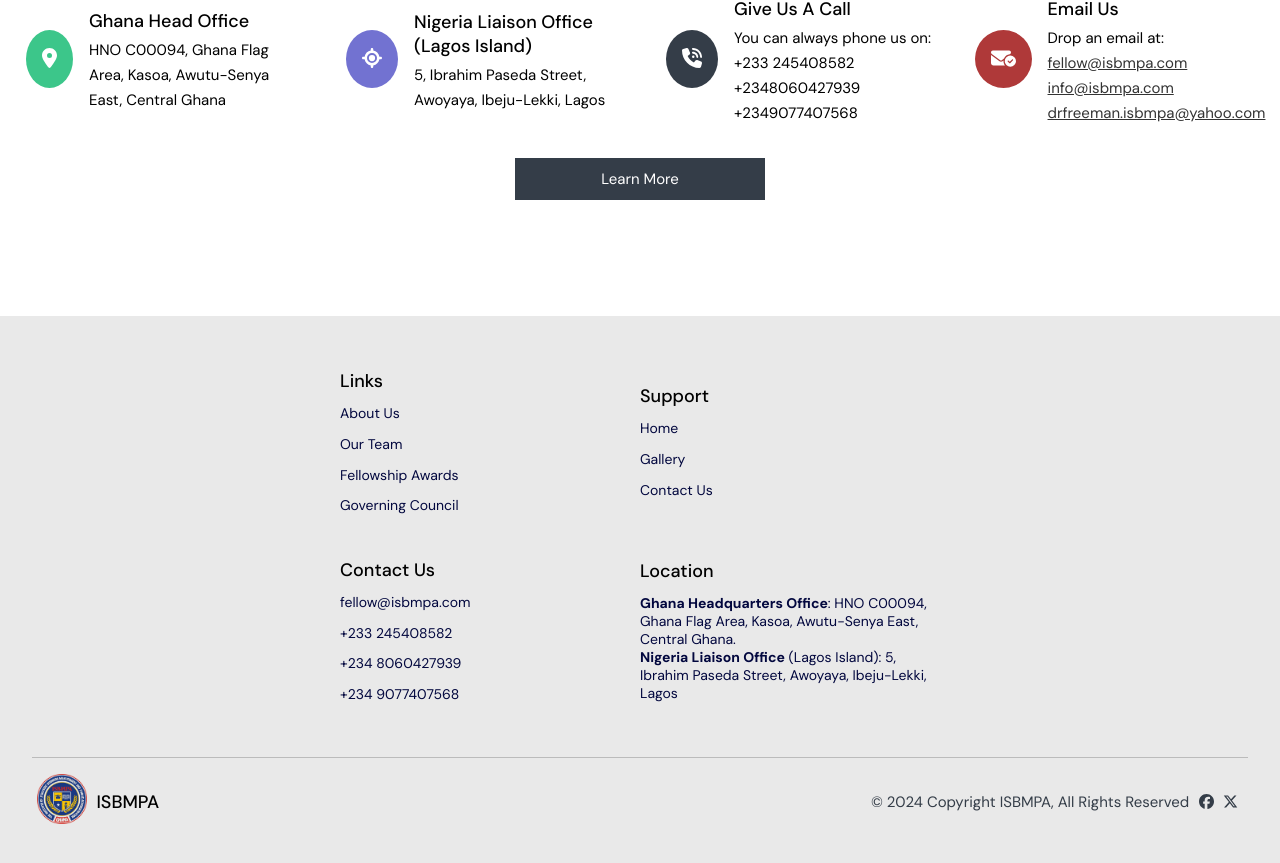
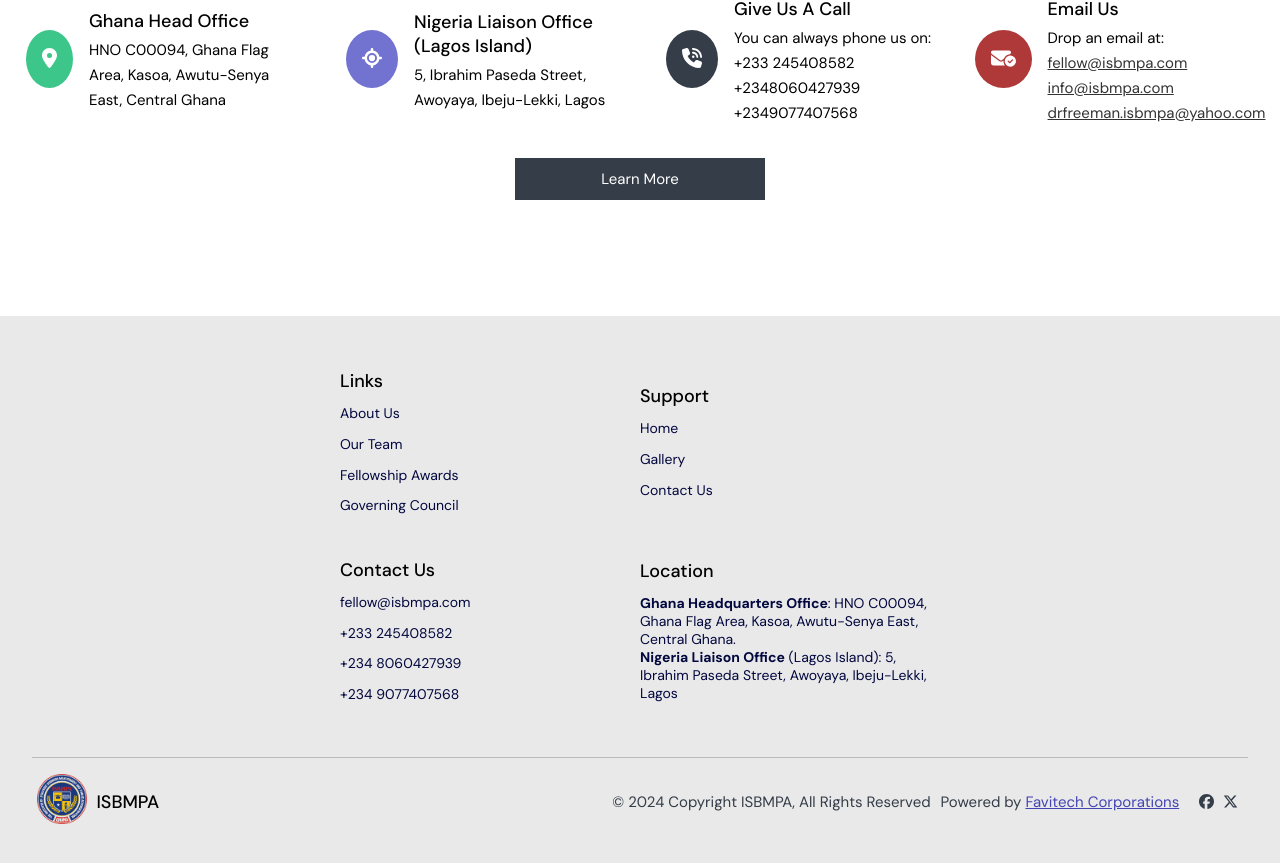
Before and after one commit to cipher-d-dev/isbmpa, a React (Vite) app: page / in a window 1280 px wide. Shown: the part 5198-6061 px from the top of the page. Built offline with nearby package versions, Linux system fonts and the light colour scheme.

Commit message:
adding watermark

```diff
--- a/src/components/Footer.tsx
+++ b/src/components/Footer.tsx
@@ -51,6 +51,7 @@
         </div>
         <p>
           <span>&copy; 2024 Copyright ISBMPA, All Rights Reserved</span>
+          <span style={{padding: "10px"}}>Powered by <a style={{color: "#4444b5"}} href="https://favesportfolio.vercel.app">Favitech Corporations</a></span>
           <div>
             <Link to={"https://facebook.com"}>
               <FontAwesomeIcon icon={faFacebook} />
```
